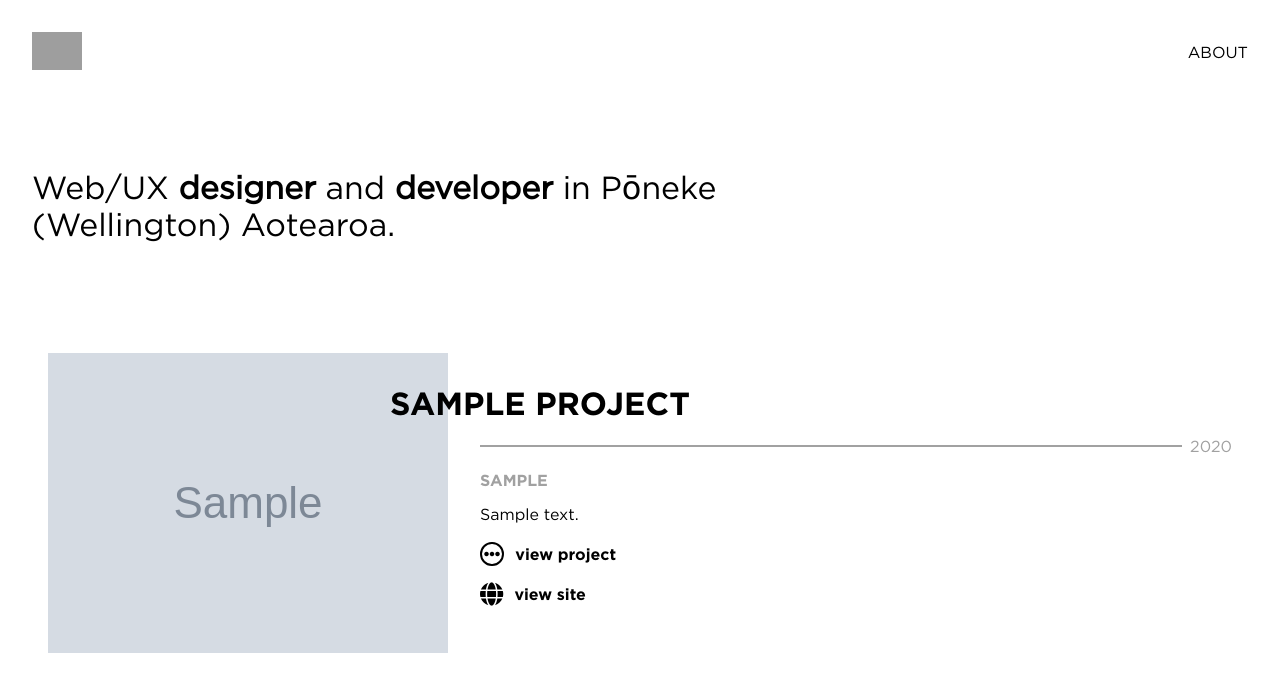
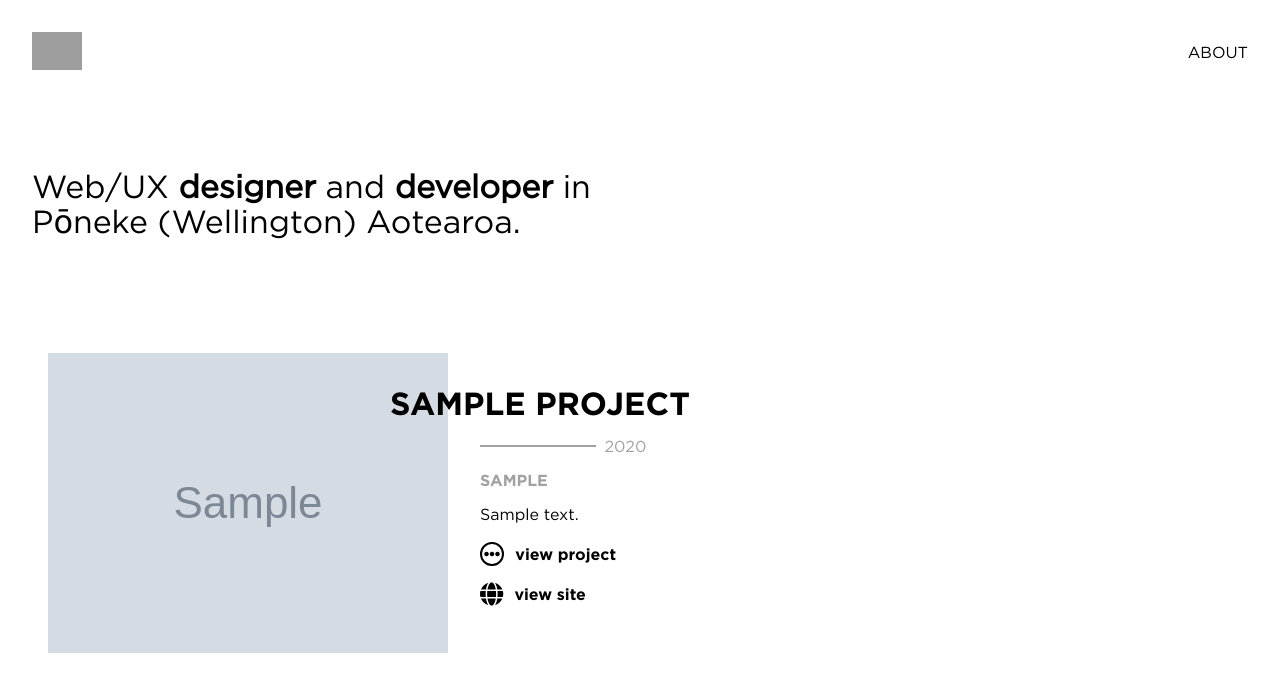
Before and after one commit to izsi-salmon/portfolio-izsi, a PHP site: page / in a window 1280 px wide. Shown: the top 692 px of the page. Run offline with PHP 8.4, Linux system fonts and the light colour scheme; tables that the repository leaves empty or names only in its code hold one stand-in row (values such as "Sample post"); grey boxes marked "Sample" are stand-in pictures; some libraries are stand-ins or nearby versions; grey boxes are pictures that could not be loaded.

Commit message:
updated mobile and tablet sizes

```diff
--- a/css/style.css
+++ b/css/style.css
@@ -31,7 +31,7 @@ h1 {
   font-size: 1.7rem; }
 
 h2 {
-  font-size: 1.6rem; }
+  font-size: 2rem; }
 
 .project-icon {
   border: 2px solid #000;
@@ -55,9 +55,9 @@ h2 {
     font-weight: normal;
     width: 80%; }
   .main-content .projects {
-    margin: 4em 1em; }
+    margin: 4em 2em; }
     .main-content .projects .project-block {
-      margin-bottom: 5em; }
+      margin-bottom: 7em; }
       .main-content .projects .project-block .project-img-container {
         text-align: center; }
         .main-content .projects .project-block .project-img-container img {
@@ -101,6 +101,12 @@ h2 {
     .main-content .projects .project-block:last-of-type {
       margin-bottom: 0; }
 
+@media only screen and (min-width: 450px) {
+  .main-content h1 {
+    font-size: 1.8em; }
+  .main-content .projects {
+    max-width: 300px;
+    margin: 4em auto; } }
 @media only screen and (min-width: 768px) {
   body {
     font-size: 16px; }
@@ -120,19 +126,24 @@ h2 {
       margin: 3em 0;
       max-width: 60%; }
     .main-content .projects {
-      margin: 7em 1em; }
+      margin: 7em 1em;
+      max-width: none; }
       .main-content .projects .project-block {
+        display: flex;
         margin-bottom: 10em; }
         .main-content .projects .project-block .project-img-container img {
           max-height: 60vh;
           max-width: 50vw;
           margin-bottom: 0; }
+        .main-content .projects .project-block .project-text {
+          max-width: 350px; }
           .main-content .projects .project-block .project-text .project-title {
             margin-top: 2em;
             display: inline-block;
             position: absolute; }
           .main-content .projects .project-block .project-text .invisible {
             display: inline-block;
+            pointer-events: none;
             position: relative;
             opacity: 0; }
           .main-content .projects .project-block .project-text .project-text-details .view-more-link .globe {
@@ -142,13 +153,13 @@ h2 {
         clear: both;
         display: table; }
       .main-content .projects .project-block:nth-child(odd) .project-img-container {
-        float: left;
         margin-right: 2em;
         text-align: left; }
       .main-content .projects .project-block:nth-child(odd) .project-text .project-title {
         transform: translateX(-30%); }
+      .main-content .projects .project-block:nth-child(even) {
+        flex-direction: row-reverse; }
         .main-content .projects .project-block:nth-child(even) .project-img-container {
-        float: right;
           margin-left: 2em;
           text-align: right; }
         .main-content .projects .project-block:nth-child(even) .project-text .project-title {
@@ -157,5 +168,8 @@ h2 {
           flex-direction: row-reverse; }
           .main-content .projects .project-block:nth-child(even) .project-text .project-text-details .date-container .date {
             margin: 0 0.5em 0 0; } }
+@media only screen and (min-width: 1024px) {
+  .main-content h1 {
+    max-width: 50%; } }
 
 /*# sourceMappingURL=style.css.map */
--- a/css/style.scss
+++ b/css/style.scss
@@ -39,7 +39,7 @@ h1{
 }
 
 h2{
-    font-size: 1.6rem;
+    font-size: 2rem;
 }
 
 .project-icon{
@@ -70,9 +70,9 @@ h2{
         width: 80%;
     }
     .projects{
-        margin: 4em 1em;
+        margin: 4em 2em;
         .project-block{
-            margin-bottom: 5em;
+            margin-bottom: 7em;
             .project-img-container{
                 text-align: center;
                 img{
@@ -136,6 +136,18 @@ h2{
     }
 }
 
+@media only screen and (min-width: 450px){
+    .main-content{
+        h1{
+            font-size: 1.8em;
+        }
+        .projects{
+            max-width: 300px;
+            margin: 4em auto;
+        }
+    }
+}
+
 @media only screen and (min-width: 768px){
 
     body{
@@ -164,7 +176,9 @@ h2{
         }
         .projects{
             margin: 7em 1em;
+            max-width: none;
             .project-block{
+                display: flex;
                 margin-bottom: 10em;
                 .project-img-container{
                     img{
@@ -174,6 +188,7 @@ h2{
                     }
                 }
                 .project-text{
+                    max-width: 350px;
                     .project-title{
                         margin-top: 2em;
                         display: inline-block;
@@ -181,6 +196,7 @@ h2{
                     }
                     .invisible{
                         display: inline-block;
+                        pointer-events: none;
                         position: relative;
                         opacity: 0;
                     }
@@ -200,7 +216,6 @@ h2{
             }
             .project-block:nth-child(odd){
                 .project-img-container{
-                    float: left;
                     margin-right: 2em;
                     text-align: left;
                 }
@@ -211,8 +226,8 @@ h2{
                 }
             }
             .project-block:nth-child(even){
+                flex-direction: row-reverse;
                 .project-img-container{
-                    float: right;
                     margin-left: 2em;
                     text-align: right;
                 }
@@ -234,3 +249,21 @@ h2{
     }
 
 }
+
+@media only screen and (min-width: 1024px){
+
+    .main-content{
+        h1{
+            max-width: 50%;
+        }
+    }
+
+}
+
+@media only screen and (min-width: 1024px){
+
+    .main-content{
+
+    }
+
+}
```
Also changed, not shown: 1 other file. Lines whose indentation alone changed are shown as unchanged.
